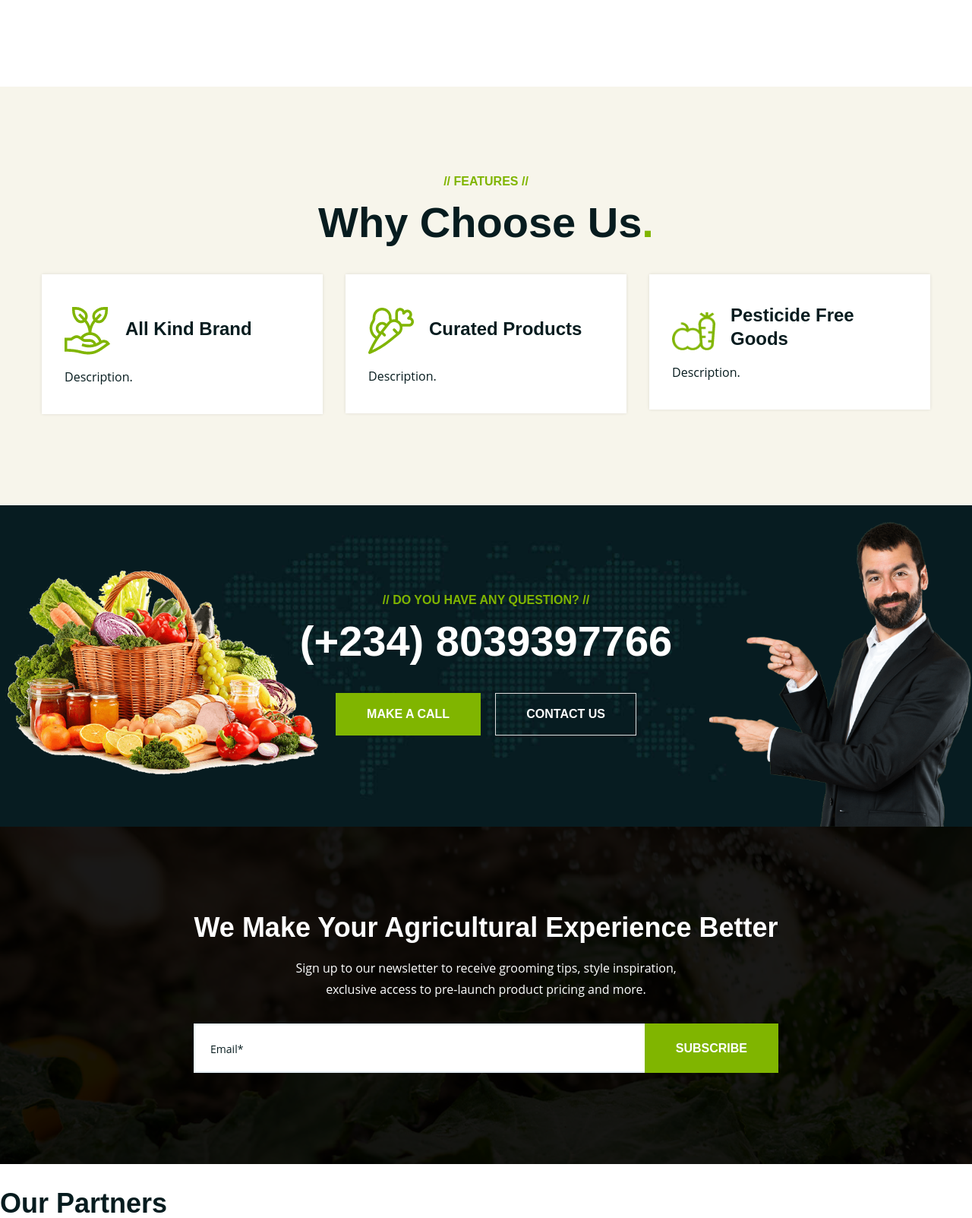
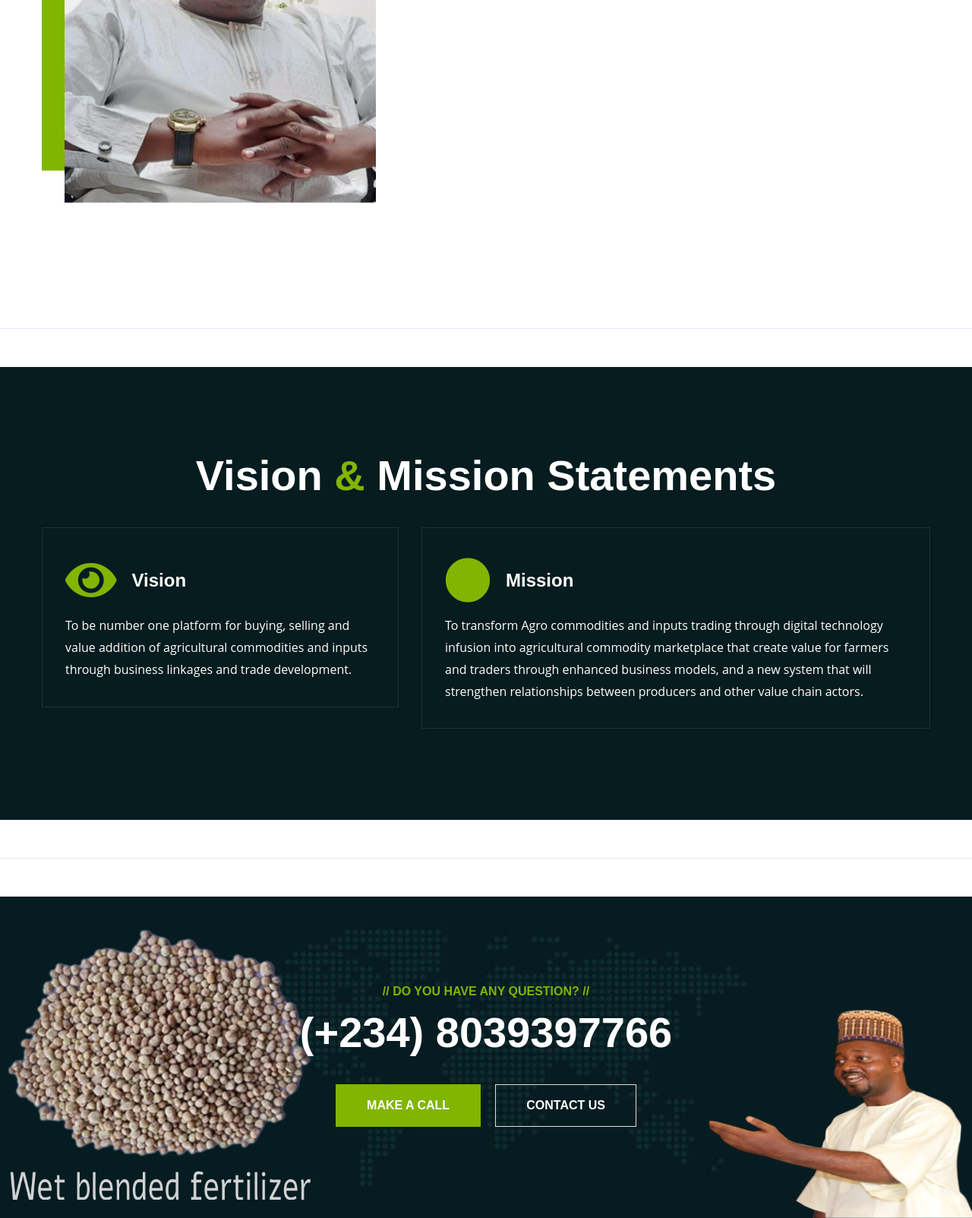
Before and after one commit to harunayakubuu/valueagro, a Django app: page /about-us/ in a window 1280 px wide. Shown: the part 748-2351 px from the top of the page at 76% size. Run offline with Django 3.2, Linux system fonts and the light colour scheme; data that the repository does not hold is empty; some libraries are stand-ins or nearby versions; some web fonts are replaced.

Commit message:
General updates

```diff
--- a/accounts/templates/accounts/users.html
+++ b/accounts/templates/accounts/users.html
@@ -1,6 +1,5 @@
 {% extends "back-base.html" %}
 {% load static %}
-{% load crispy_forms_tags %}
 
 {% block head_title %}Users{% endblock head_title %}
 
@@ -13,7 +12,6 @@
                 <div class="page-title-right">
                     <ol class="breadcrumb m-0">
                         <li class="breadcrumb-item"><a href="{% url 'accounts:dashboard' %}">Dashboard</a></li>
-                        <!-- <li class="breadcrumb-item"><a href="#">CRM</a></li> -->
                         <li class="breadcrumb-item active">Users</li>
                     </ol>
                 </div>
@@ -31,7 +29,6 @@
         <div class="card">
             {% include 'includes/alerts.html' %}
             <div class="card-body">
-
                 <table id="scroll-horizontal-datatable" class="table w-100 nowrap">
                 <thead>
                     <tr>
--- a/pages/templates/pages/about-us.html
+++ b/pages/templates/pages/about-us.html
@@ -30,7 +30,7 @@
             <div class="row">
                 <div class="col-lg-5">
                     <div class="about-us-img-wrap ltn__img-shape-left  about-img-left">
-                        <img src="{% static 'frontend/img/service/11.jpg' %}" alt="Image">
+                        <img src="{% static 'frontend/img/about/chairman.png' %}" alt="Image">
                     </div>
                 </div>
                 <div class="col-lg-7">
@@ -58,63 +58,59 @@
             </div>
         </div>
     </div>
-    <!-- ABOUT US AREA END -->
 
-    <!-- FEATURE AREA START ( Feature - 6) -->
-    <div class="ltn__feature-area section-bg-1 pt-115 pb-90">
+    <hr>
+
+    <div class="ltn__feature-area ltn__primary-bg pt-115 pb-90">
         <div class="container">
             <div class="row">
                 <div class="col-lg-12">
                     <div class="section-title-area ltn__section-title-2 text-center">
-                        <h6 class="section-subtitle ltn__secondary-color">//  features  //</h6>
-                        <h1 class="section-title">Why Choose Us<span>.</span></h1>
+                        <h1 class="section-title white-color">Vision<span> &amp;</span> Mission Statements</h1>
                     </div>
                 </div>
             </div>
             <div class="row justify-content-center">
-                <div class="col-lg-4 col-sm-6 col-12">
-                    <div class="ltn__feature-item ltn__feature-item-7">
+                <div class="col-xl-5 col-sm-6 col-12">
+                    <div class="ltn__feature-item ltn__feature-item-7 ltn__feature-item-7-color-white">
                         <div class="ltn__feature-icon-title">
                             <div class="ltn__feature-icon">
-                                <span><img src="{% static 'frontend/img/icons/icon-img/21.png' %}" alt="#"></span>
+                                <span><i class="fa fa-eye"></i></span>
                             </div>
-                            <h3><a href="#">All Kind Brand</a></h3>
+                            <h3>Vision</h3>
                         </div>
                         <div class="ltn__feature-info">
-                            <p>Description.</p>
+                            <p>
+                                To be number one platform for buying, selling and value addition of agricultural
+                                commodities and inputs through business linkages and trade development.
+                            </p>
                         </div>
                     </div>
                 </div>
-                <div class="col-lg-4 col-sm-6 col-12">
-                    <div class="ltn__feature-item ltn__feature-item-7">
+                <div class="col-xl-7 col-sm-6 col-12">
+                    <div class="ltn__feature-item ltn__feature-item-7 ltn__feature-item-7-color-white">
                         <div class="ltn__feature-icon-title">
                             <div class="ltn__feature-icon">
-                                <span><img src="{% static 'frontend/img/icons/icon-img/22.png' %}" alt="#"></span>
+                                <span><i class="fa fa-circle"></i></span>
                             </div>
-                            <h3><a href="">Curated Products</a></h3>
+                            <h3>Mission</h3>
                         </div>
                         <div class="ltn__feature-info">
-                            <p>Description.</p>
+                            <p>
+                                To transform Agro commodities and inputs trading through digital technology
+                                infusion into agricultural commodity marketplace that create value for farmers
+                                and traders through enhanced business models, and a new system that will
+                                strengthen relationships between producers and other value chain actors.
+                            </p>
                         </div>
                     </div>
                 </div>
-                <div class="col-lg-4 col-sm-6 col-12">
-                    <div class="ltn__feature-item ltn__feature-item-7">
-                        <div class="ltn__feature-icon-title">
-                            <div class="ltn__feature-icon">
-                                <span><img src="{% static 'frontend/img/icons/icon-img/23.png' %}" alt="#"></span>
-                            </div>
-                            <h3><a href="">Pesticide Free Goods</a></h3>
-                        </div>
-                        <div class="ltn__feature-info">
-                            <p>Description.</p>
-                        </div>
-                    </div>
-                </div>
+
             </div>
         </div>
     </div>
-    <!-- FEATURE AREA END -->
+
+    <hr>
 
     {% if team %}
     <div class="ltn__team-area pt-115 pb-90">
@@ -152,15 +148,14 @@
         </div>
     </div>
     {% endif %}
-    <!-- TEAM AREA END -->
 
-    <!-- CALL TO ACTION START (call-to-action-5) -->
-    <div class="call-to-action-area call-to-action-5 bg-image bg-overlay-theme-90 pt-40 pb-25 d-none" data-bg="img/bg/13.jpg">
+
+    <div class="call-to-action-area call-to-action-5 bg-image bg-overlay-theme-90 pt-40 pb-25 d-none" data-bg="{% static 'frontend/img/bg/13.jpg' %}">
         <div class="container">
             <div class="row">
                 <div class="col-lg-12">
                     <div class="call-to-action-inner call-to-action-inner-5 text-center">
-                        <h2 class="white-color text-decoration">24/7 Availability, Make <a href="contact.html">An Appointment</a></h2>
+                        <h2 class="white-color text-decoration">24/7 Availability</a></h2>
                     </div>
                 </div>
             </div>
@@ -200,7 +195,7 @@
             <div class="row">
                 <div class="col-lg-12">
                     <div class="section-title-area ltn__section-title-2 text-center">
-                        <h1 class="section-title white-color---">Some Questions</h1>
+                        <h1 class="section-title white-color---">Frequently Asked Questions</h1>
                     </div>
                 </div>
             </div>
@@ -228,7 +223,6 @@
                 </div>
                 <div class="col-lg-6">
                     <aside class="sidebar-area ltn__right-sidebar mt-60">
-                        <!-- Banner Widget -->
                         <div class="widget ltn__banner-widget">
                             <a href="{% url 'products:public-products' %}"><img src="{% static 'frontend/img/bg/12.png' %}" alt="Banner Image"></a>
                         </div>
@@ -258,6 +252,7 @@
             </div>
         </div>
     </div>
+
 
     {% if recent_activities %}
     <div class="ltn__blog-area pt-115 pb-70">
@@ -326,12 +321,12 @@
                 <div class="col-lg-12">
                     <div class="ltn__testimonial-item ltn__testimonial-item-4">
                         <div class="ltn__testimoni-img">
-                            <img src="img/testimonial/6.jpg" alt="#">
+                            <img src="{% static 'frontend/img/testimonial/6.jpg' %}" alt="#">
                         </div>
                         <div class="ltn__testimoni-info">
-                            <p>Lorem ipsum dolor sit amet, consectetur adipi sicing elit, sed do eiusmod tempor incididunt ut labore et dolore magna aliqua. </p>
-                            <h4>Rosalina D. William</h4>
-                            <h6>Founder</h6>
+                            <p>Comment </p>
+                            <h4>Name</h4>
+                            <h6>Position</h6>
                         </div>
                         <div class="ltn__testimoni-bg-icon">
                             <i class="far fa-comments"></i>
@@ -345,42 +340,21 @@
     {% endif %}
 
     <br>
+
+    {% if partners %}
     <h1>Our Partners</h1>
     <div class="ltn__brand-logo-area ltn__brand-logo-6 section-bg-1 pt-35 pb-35 plr--9">
         <div class="container-fluid">
             <div class="row ltn__brand-logo-active">
-
-                <div class="col-lg-12">
-                    <div class="ltn__brand-logo-item">
-                        <img src="{% static 'frontend/img/brand-logo/1.png' %}" alt="Brand Logo">
+                {% for partner in partners %}
+                    <div class="col-lg-12">
+                        <div class="ltn__brand-logo-item">
+                            <img src="{{ partner.logo.url }}" alt="Brand Logo">
+                        </div>
                     </div>
-                </div>
-                <div class="col-lg-12">
-                    <div class="ltn__brand-logo-item">
-                        <img src="{% static 'frontend/img/brand-logo/2.png' %}" alt="Brand Logo">
-                    </div>
-                </div>
-                <div class="col-lg-12">
-                    <div class="ltn__brand-logo-item">
-                        <img src="{% static 'frontend/img/brand-logo/3.png' %}" alt="Brand Logo">
-                    </div>
-                </div>
-                <div class="col-lg-12">
-                    <div class="ltn__brand-logo-item">
-                        <img src="{% static 'frontend/img/brand-logo/4.png' %}" alt="Brand Logo">
-                    </div>
-                </div>
-                <div class="col-lg-12">
-                    <div class="ltn__brand-logo-item">
-                        <img src="{% static 'frontend/img/brand-logo/5.png' %}" alt="Brand Logo">
-                    </div>
-                </div>
-                <div class="col-lg-12">
-                    <div class="ltn__brand-logo-item">
-                        <img src="{% static 'frontend/img/brand-logo/3.png' %}" alt="Brand Logo">
-                    </div>
-                </div>
+                {% endfor %}
             </div>
         </div>
     </div>
+    {% endif %}
 {% endblock content %}
--- a/templates/back-base.html
+++ b/templates/back-base.html
@@ -45,12 +45,10 @@
                 <div class="container-fluid">
                     <div class="row">
                         <div class="col-md-6">
-                            &copy; {% now 'Y' %} Value Agro.
+                            &copy; {% now 'Y' %} Value Agro Allied.
                         </div>
                         <div class="col-md-6">
                             <div class="text-md-end footer-links d-none d-md-block">
-                                <!--<a href="#">About</a>
-                                <a href="#">Support</a>-->
                                 Powered by <a href="#">Integral Solutions</a>
                             </div>
                         </div>
```
Also changed, not shown: pages/templates/pages/index.html (+77 -22 lines), templates/includes/backend/sidebar.html (+4 -4 lines), templates/includes/backend/topbar.html (+5 -5 lines), valueagro/settings.py (+4 -4 lines), static/frontend/img/about/chairman.png (added), static/frontend/img/about/suleiman.png (added), static/frontend/img/bg/11.png, static/frontend/img/bg/12.png, static/frontend/img/bg/13.jpg, static/frontend/img/slider/slider2.png (added), static/frontend/img/slider/slider3.png (added), 2 other files.
